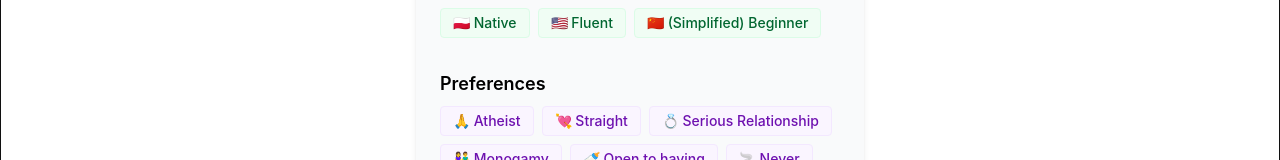
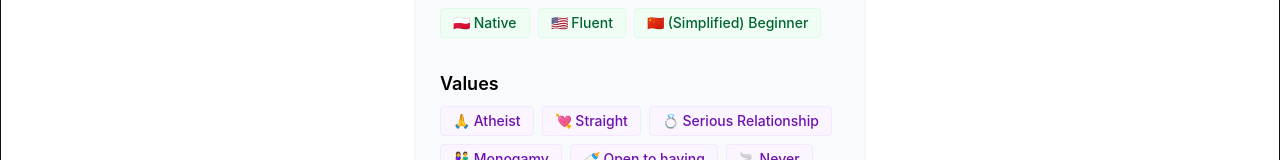
Before and after one commit to NickVeles/dating-quiz, a React (Create React App) app: page / in a window 1280 px wide. Both pictures are taken after a click on the item 640 px from the left and 628 px from the top of the page. Shown: the part 310-470 px from the top of the page. Built offline with nearby package versions, Linux system fonts and the light colour scheme; a web font is replaced by a local one.

Commit message:
fix: rename preferences to values in InfoModal

```diff
--- a/src/components/InfoModal.tsx
+++ b/src/components/InfoModal.tsx
@@ -31,7 +31,7 @@ const InfoModal: React.FC<InfoModalProps> = ({
 
   const languages = ["🇵🇱 Native", "🇺🇸 Fluent", "🇨🇳 (Simplified) Beginner"];
 
-  const preferences = [
+  const values = [
     "🙏 Atheist",
     "💘 Straight",
     "💍 Serious Relationship",
@@ -151,12 +151,12 @@ const InfoModal: React.FC<InfoModalProps> = ({
                       </div>
                       <div className="mb-4">
                         <h4 className="text-lg font-semibold mb-2">
-                          Preferences
+                          Values
                         </h4>
                         <div className="flex flex-wrap gap-2">
-                          {preferences.map((item, index) => (
+                          {values.map((item, index) => (
                             <span
-                              key={`preferences-${index}`}
+                              key={`values-${index}`}
                               className="bg-purple-50 text-purple-800 text-sm font-medium px-3 py-1 rounded border border-purple-100"
                             >
                               {item}
```
